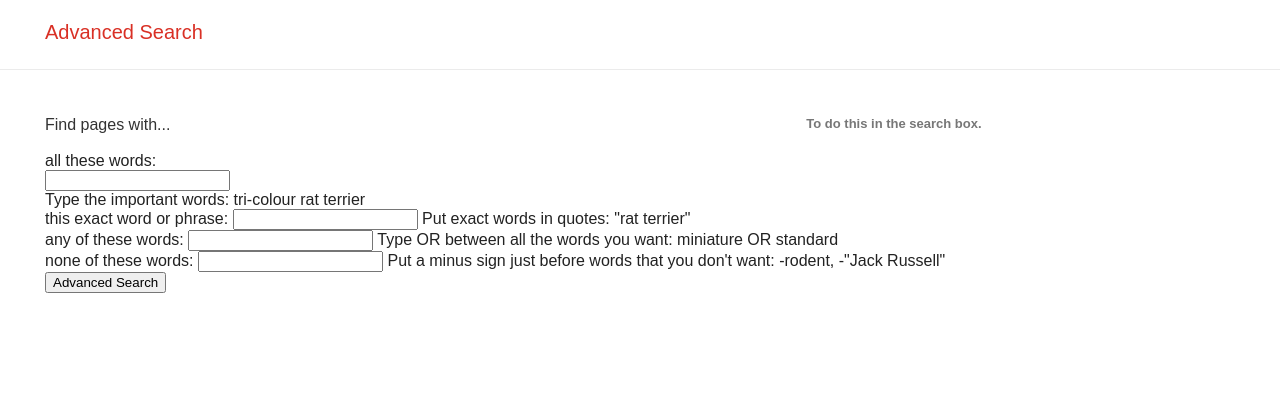
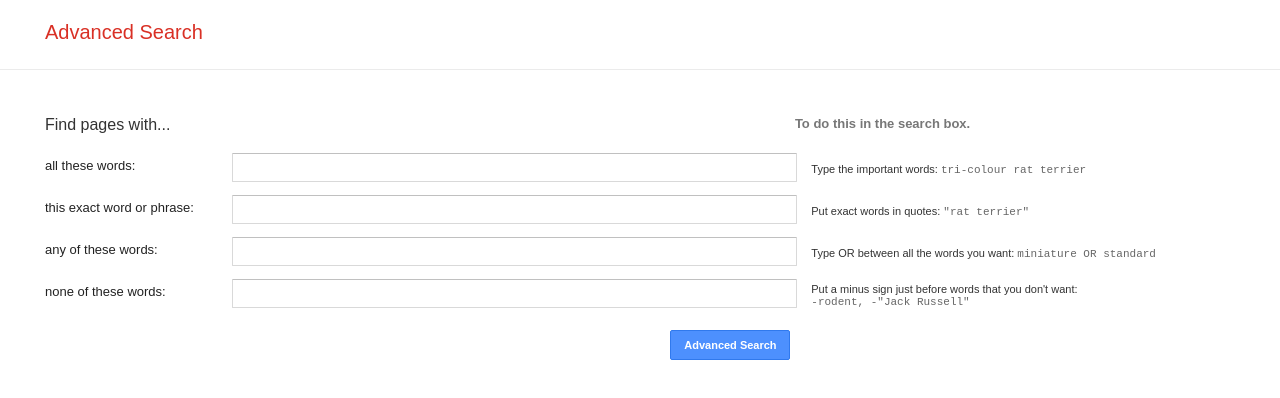
Before and after one commit to Dunadan99/Project0-CS50W, a plain HTML site: page advanced.html in a window 1280 px wide. Shown: the part 344-742 px from the top of the page. Drawn offline with Linux system fonts and the light colour scheme.

Commit message:
Finished styling advanced.html

```diff
--- a/advanced.html
+++ b/advanced.html
@@ -28,35 +28,69 @@
                             <div class="adv-11">
                                 <span>Find pages with...</span>
                             </div>
-
                         </div>
                         <div class="div-adv-12"></div>
                         <div class="div-adv-13">
                             <div class="adv-13">To do this in the search box.</div>
                         </div>
                     </div>
-                    <div>
-                        <div>all these words:</div>
-                        <input type="text" name="as_q">
-                        <div>Type the important words: tri-colour rat terrier</div>
+                    <div class="secnd-div">
+                        <div class="div-adv-21">
+                            <div class="adv-21">all these words:</div>
+                        </div>
+                        <div class="div-adv-22">
+                            <input class="adv-22" type="text" name="as_q">
+                        </div>
+                        <div class="div-adv-23">
+                            <div>Type the important words: <span class="mono">tri-colour rat terrier</span></div>
+                        </div>
                     </div>
-                    <div>
-                        <span>this exact word or phrase:</span>
-                        <input type="text" name="as_epq">
-                        <span>Put exact words in quotes: "rat terrier"</span>
+
+                    <div class="secnd-div">
+                        <div class="div-adv-21">
+                            <div class="adv-21">this exact word or phrase:</div>
+                        </div>
+                        <div class="div-adv-22">
+                            <input class="adv-22" type="text" name="as_epq">
+                        </div>
+                        <div class="div-adv-23">
+                            <div>Put exact words in quotes: <span class="mono">"rat terrier"</span></div>
+                        </div>
                     </div>
-                    <div>
-                        <span>any of these words:</span>
-                        <input type="text" name="as_oq">
-                        <span>Type OR between all the words you want: miniature OR standard</span>
+
+                    <div class="secnd-div">
+                        <div class="div-adv-21">
+                            <div class="adv-21">any of these words:</div>
+                        </div>
+                        <div class="div-adv-22">
+                            <input class="adv-22" type="text" name="as_oq">
+                        </div>
+                        <div class="div-adv-23">
+                            <div>Type OR between all the words you want: <span class="mono">miniature OR standard</span></div>
+                        </div>
                     </div>
-                    <div>
-                        <span>none of these words:</span>
-                        <input type="text" name="as_eq">
-                        <span>Put a minus sign just before words that you don't want: -rodent, -"Jack Russell"</span>
+
+                    <div class="secnd-div">
+                        <div class="div-adv-21">
+                            <div class="adv-21">none of these words:</div>
+                        </div>
+                        <div class="div-adv-22">
+                            <input class="adv-22" type="text" name="as_eq">
+                        </div>
+                        <div class="div-adv-23">
+                            <div>Put a minus sign just before words that you don't want: <span class="mono">-rodent, -"Jack Russell"</span></div>
+                        </div>
                     </div>
-                </form>
-                    <input type="submit" value="Advanced Search">
+
+                    <div class="secnd-div">
+                        <div class="div-adv-21"></div>
+                        <div class="div-adv-22">
+                            <div class="div-button">
+                                <input class="button-adv" type="submit" value="Advanced Search">
+                            </div>
+                        </div>
+                    </div>
+
                 </form>
             </div>
 
--- a/styles.css
+++ b/styles.css
@@ -100,6 +100,11 @@ svg {
 
 .search:focus {outline: none;}
 
+.adv-22:focus {
+    border: 1px solid #4d90fe;
+    outline: none;
+}
+
 .button {
     background-color: #f8f9fa;
     border: 1px solid #f8f9fa;
@@ -130,12 +135,12 @@ svg {
     width: 96%;
     margin: 40px 2% 0 45px;}
 
-.first-div *{
+.first-div *, .secnd-div *{
     display: inline-block;
     color: #333;
 }
 
-.div-adv-11{
+.div-adv-11, .div-adv-21{
     vertical-align: middle;
     width: 16%;
     min-height: 42px;
@@ -147,22 +152,83 @@ svg {
     font-size: 16px;
 }
 
-.div-adv-12{
+.div-adv-12, .div-adv-22{
     min-width: 167px;
     min-height: 41px;
-    width: 50%;
+    width: 49%;
     vertical-align: middle;
 }
 
 .div-adv-13{
     font-size: 13px;
     font-weight: 700;
+    min-height: 42px;
     width: 32%;
     vertical-align: middle;
 }
 
 .adv-13{
     text-align: left;
+    padding-block: 6px;
     min-height: 30px;
     color: #777;
 }
+
+.adv-21{
+    font-size: 13px;
+    color: #222;
+    padding-block: 6px;
+}
+
+.adv-22{
+    width: 98%;
+    border-radius: 1px;
+    border: 1px solid #d9d9d9;
+    border-top: 1px solid #c0c0c0;
+    font-size: 13px;
+    height: 25px;
+    padding: 1px 8px;
+}
+
+.div-adv-23{
+    width: 31%;
+    min-width: 160px;
+    margin: 0 0 8px 1%;
+    color: #555;
+    font-size: 11px;
+    padding-left: 5px;
+    vertical-align: middle;
+    position: relative;
+}
+
+.mono{
+    color: #666;
+    font-family: monospace;
+    font-size: 11px;
+    white-space: pre;
+}
+
+.div-button{float: right;}
+
+.button-adv{
+    margin: 10px 0px;
+    float: right;
+    line-height: 100%;
+    height: 30px;
+    min-width: 120px;
+    background-color: #4d90fe;
+    border-radius: 2px;
+    font-size: 11px;
+    font-weight: bold;
+    text-align: center;
+    white-space: nowrap;
+    border: 1px solid #3079ed;
+    color: #fff;
+}
+
+.button-adv:hover{
+    background-color: #357ae8;
+    background-image: -webkit-linear-gradient(top,#4d90fe,#357ae8);
+    border: 1px solid #2f5bb7;
+    border-image: initial;
+}
```
